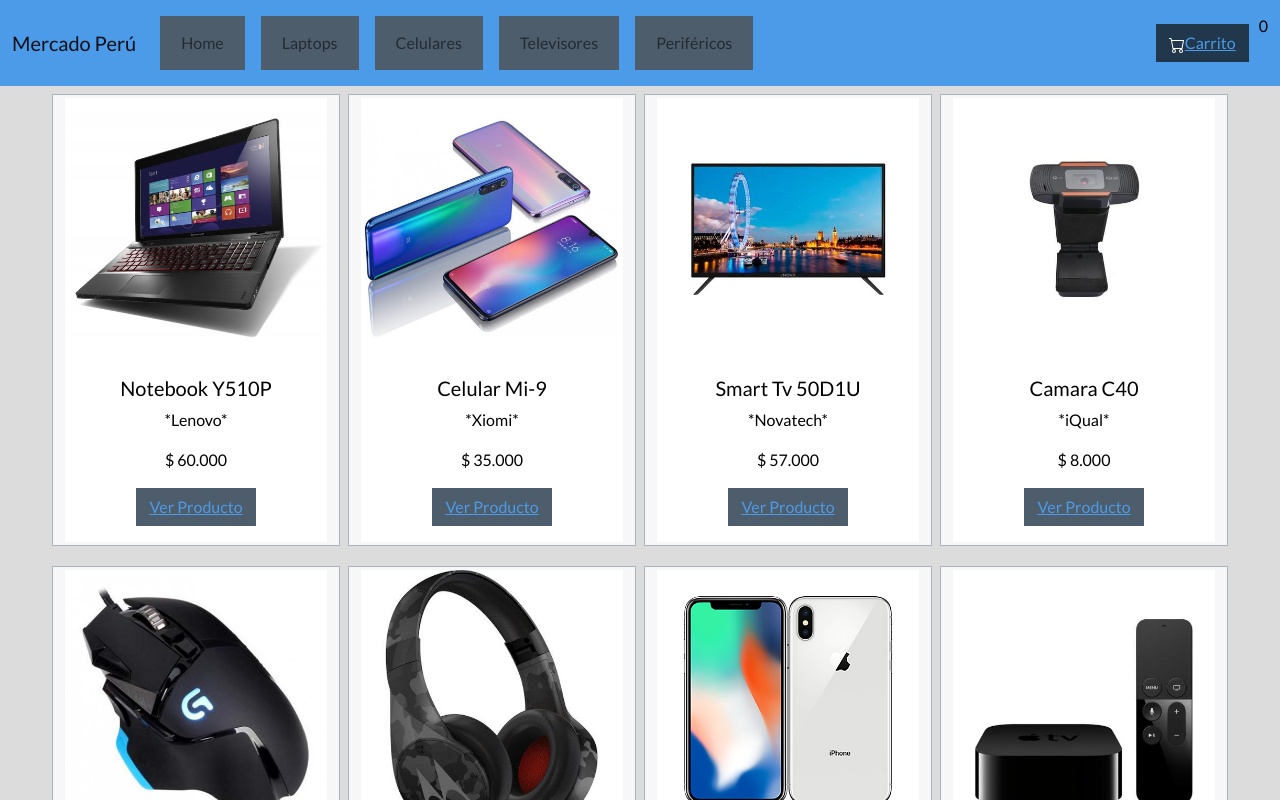
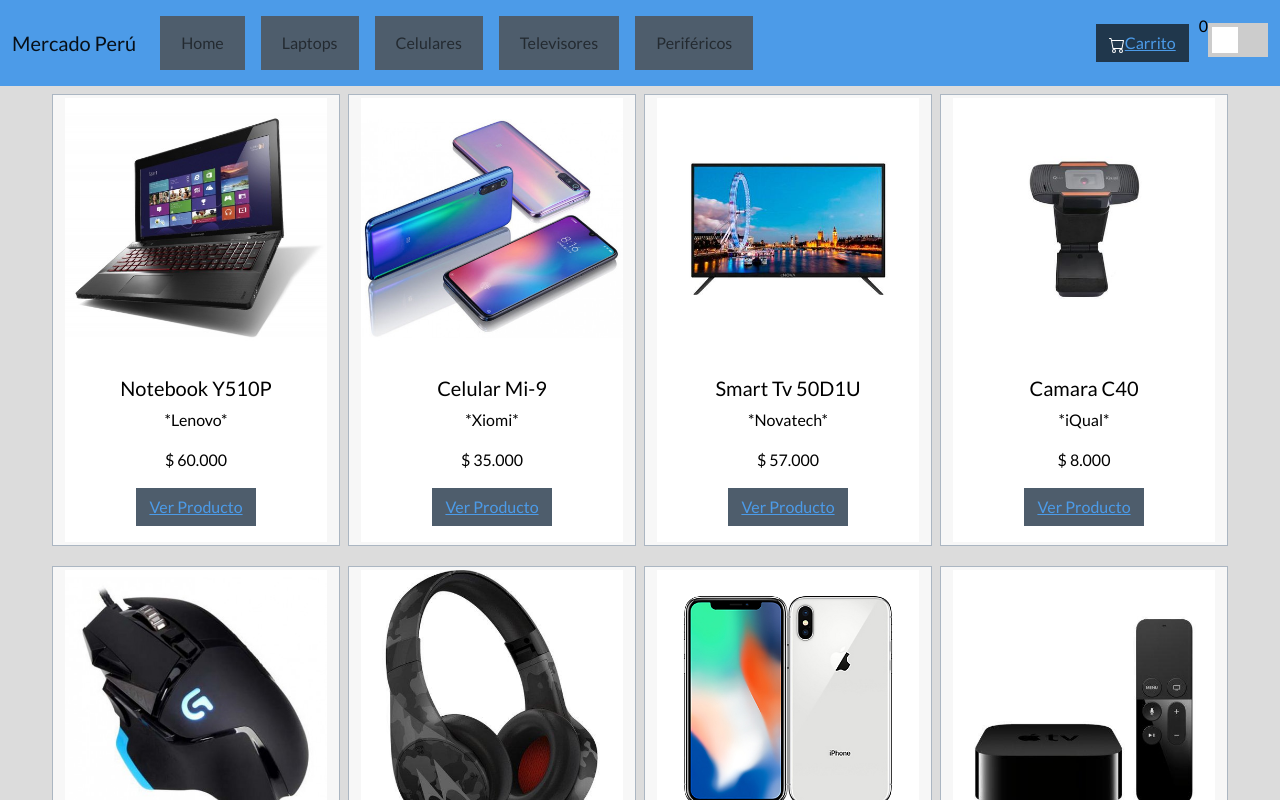
Before and after one commit to ljpalmer/Ecommerce, a React (Create React App) app: page / in a window 1280 px wide. Shown: the top 800 px of the page. Built offline with nearby package versions, Linux system fonts and the light colour scheme.

Commit message:
New: Contexto Dark Mode y Carrito

```diff
--- a/src/App.css
+++ b/src/App.css
@@ -27,6 +27,17 @@ img {
   justify-content: center;
 }
 
+.darkMode{
+  background-color: black;
+  color: gainsboro;
+
+}
+.cardBodyDark {
+  background-color: hsl(0, 0%, 33%);
+  margin-bottom: 3px;
+  text-align: center;
+}
+
 .cartWidget {
   position: relative;
   right: 3%;
--- a/src/components/Item/Item.jsx
+++ b/src/components/Item/Item.jsx
@@ -1,13 +1,14 @@
 import React from 'react';
 import { Link } from 'react-router-dom';
+import { useDarkModeContext } from '../../context/DarkModeContext';
 //CARD PRODUCTO
 const Item = ({prod}) => {
-    // console.log(prod);
+    const {darkMode} = useDarkModeContext();
     return (
         <>
-             <div className="card border-light mb-3 cardProducto">
+            <div className='card border-light mb-3 cardProducto'>
                 <img src={`../img/${prod.img}`}className="card-img-top" alt="..." />
-                        <div className="card-body cardBody">
+                <div className={`card-body ${darkMode ? 'cardBodyDark' : 'cardBody'}`}>
                     <h5 className="card-title">{prod.nombre} {prod.modelo}</h5>
                     <p className="card-text">*{prod.marca}*</p>
                     <p className="card-text">$ {new Intl.NumberFormat('de-DE').format(prod.precio)}</p>
--- /dev/null
+++ b/src/components/Navbar/BotonDarkMode/BotonDarkMode.jsx
@@ -0,0 +1,16 @@
+import './botonDarkMode.css'
+import { useContext } from 'react';
+import { DarkModeContext } from '../../../context/DarkModeContext';
+const BotonDarkMode = () => {
+    //Consultamos el DarkModeContext
+    const {darkMode, toggleDarkMode} = useContext(DarkModeContext);
+    return (
+        <div className ="theme-switch-wrapper">
+            <label className="theme-switch" htmlFor='checkbox'>
+                <input type="checkbox" onInput={() => toggleDarkMode()} id="checkbox" />
+                <div className='slider round'/>
+            </label>
+        </div>
+    )
+}
+export default BotonDarkMode;
--- /dev/null
+++ b/src/components/Navbar/BotonDarkMode/botonDarkMode.css
@@ -0,0 +1,46 @@
+.theme-switch {
+    display: inline-block;
+    height: 34px;
+    position: relative;
+    width: 60px;
+}
+
+.theme-switch input{
+    display: none;
+}
+
+.slider{
+    background-color: #ccc;
+    bottom: 0;
+    cursor: pointer;
+    left: 0;
+    position: absolute;
+    right: 0;
+    top: 0;
+    transition: -4s;
+}
+
+.slider:before{
+    background-color: #fff;
+    bottom: 4px;
+    content: "";
+    height: 26px;
+    left: 4px;
+    position: absolute;
+    transition: .4s;
+    width: 26px;
+}
+
+input:checked + .slider{
+background-color: black;
+}
+
+input:checked + .slider:before{
+    transform: translateX(26px);
+}
+.slider .round{
+    border-radius: 34px;
+}
+.slider .round::before {
+    border-radius: 50%;
+}
--- a/src/components/Navbar/Navbar.jsx
+++ b/src/components/Navbar/Navbar.jsx
@@ -1,9 +1,15 @@
 import Categorias from "./Categorias/Categorias";
 import CartWidget from "../CartWidget/CartWidget";
+import BotonDarkMode from "./BotonDarkMode/BotonDarkMode";
+
+//Context
+import { useDarkModeContext } from "../../context/DarkModeContext";
 
 export default function Navbar() {
+  const {darkMode} = useDarkModeContext();
+
   return (
-        <nav className="navbar navbar-expand-lg bg-primary">
+        <nav className={`navbar navbar-expand-lg bg-primary ${darkMode ? 'bg-dark' : 'bg-primary'}`}>
         <div className="container-fluid">
           <a className="navbar-brand" href="#">Mercado Perú</a>
           <button className="navbar-toggler" type="button" data-bs-toggle="collapse" data-bs-target="#navbarSupportedContent" aria-controls="navbarSupportedContent" aria-expanded="false" aria-label="Toggle navigation">
@@ -13,6 +19,7 @@ export default function Navbar() {
             <Categorias/>
           </div>
             <CartWidget/>
+            <BotonDarkMode />
         </div>
       </nav>
   )
--- /dev/null
+++ b/src/context/DarkModeContext.js
@@ -0,0 +1,25 @@
+import { useState, createContext, useContext } from "react";
+
+const DarkModeContext = createContext();
+export const useDarkModeContext = () => useContext(DarkModeContext);
+const DarkModeProvider = (props) => {
+    const[darkMode, setDarkMode] = useState(false); //Hook useState
+
+    const toggleDarkMode = () => {
+        setDarkMode(!darkMode); // Si darkmode es true, en cambio si es false se cambia a verdadero
+        // console.log(darkMode);
+        if(!darkMode){
+            document.body.classList.add('darkMode');
+        }else{
+            document.body.classList.remove('darkMode');
+        }
+    }
+
+    return (//Doble llave para retornar variable y funcion
+        <DarkModeContext.Provider value={{darkMode, toggleDarkMode}}>
+            {props.children}
+        </DarkModeContext.Provider>
+    )
+}
+
+export {DarkModeContext, DarkModeProvider}
```
Also changed, not shown: src/App.jsx (+5 -2 lines), src/context/CarritoContext.js (added, +31 -0 lines). Lines whose indentation alone changed are shown as unchanged.
